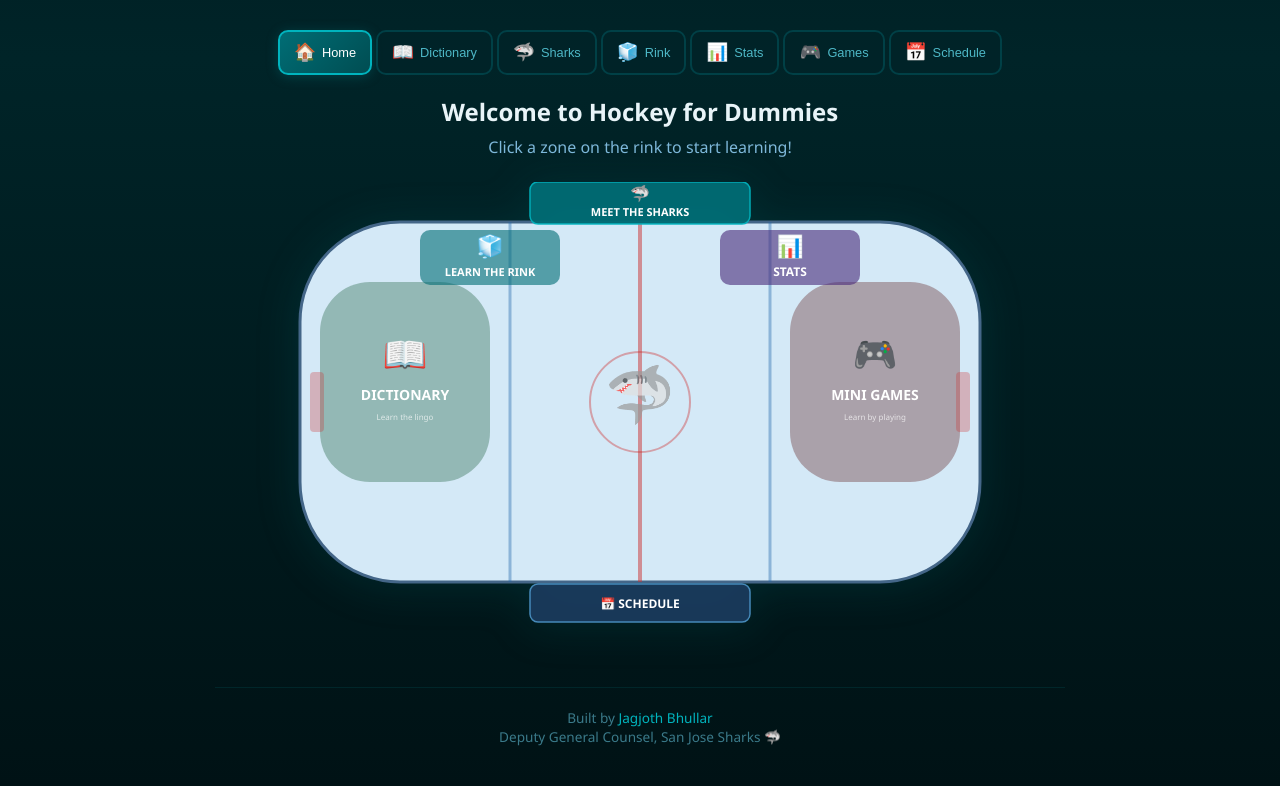
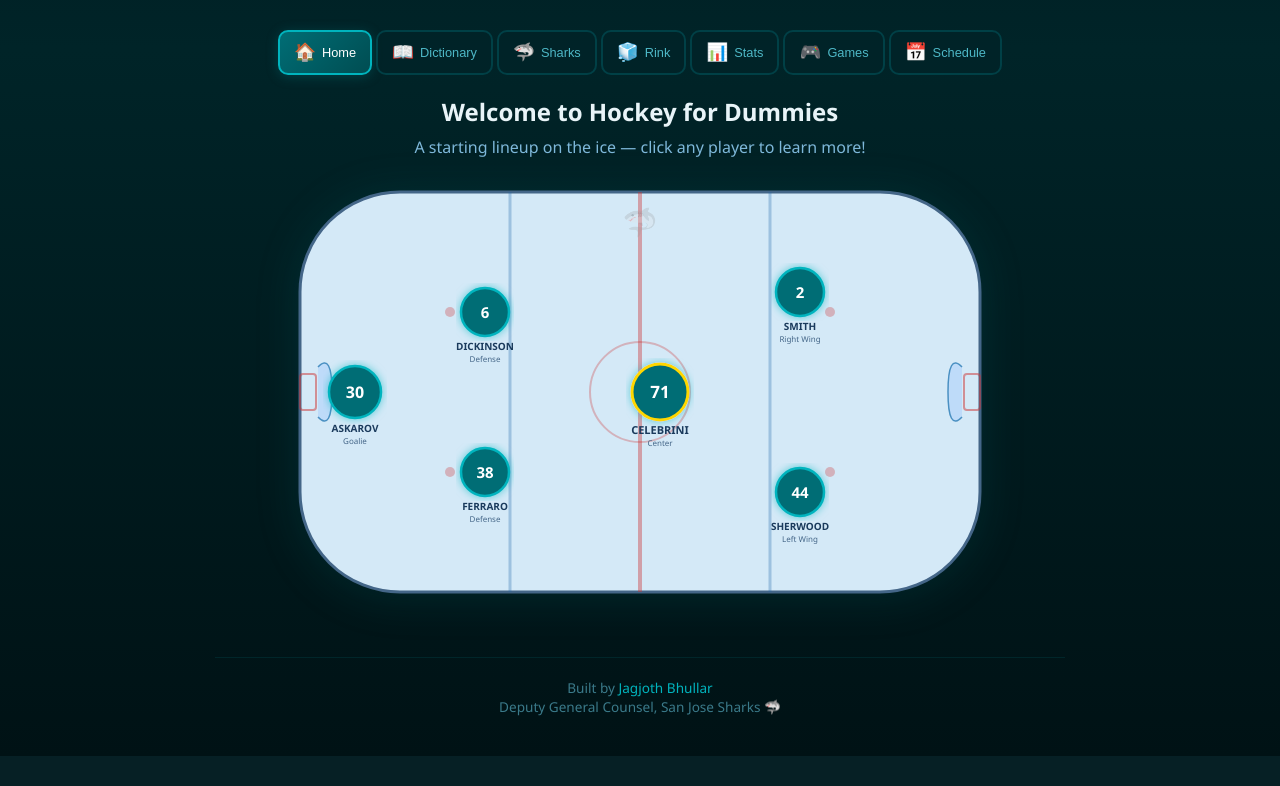
Before and after one commit to jagjothbhullar/hockey-for-dummies, a Flask app: page / in a window 1280 px wide. Shown: the part 254-1040 px from the top of the page. After the commit the page ends 1010 px from the top, so only its background shows below. Run offline with Flask 3, Linux system fonts and the light colour scheme.

Commit message:
Replace rink zones with starting lineup formation
Show 6 Sharks players in proper hockey positions on the ice:
- G: Askarov #30
- LD: Ferraro #38, RD: Dickinson #6
- C: Celebrini #71 (gold border as franchise star)
- LW: Sherwood #44, RW: Smith #2
All tab navigation now lives only in the top tab bar.
Clicking any player goes to Meet the Sharks.

Co-Authored-By: Claude Opus 4.6 <noreply@anthropic.com>

```diff
--- a/templates/index.html
+++ b/templates/index.html
@@ -1821,69 +1821,89 @@
             browseSection.innerHTML = `
                 <div class="home-rink-container">
                     <h2 style="text-align:center;color:#e8f4f8;margin-bottom:8px;font-size:1.5rem;">Welcome to Hockey for Dummies</h2>
-                    <p style="text-align:center;color:#7eb8da;margin-bottom:24px;font-size:1rem;">Click a zone on the rink to start learning!</p>
-
-                    <svg viewBox="0 0 700 450" class="home-rink-svg" xmlns="http://www.w3.org/2000/svg">
+                    <p style="text-align:center;color:#7eb8da;margin-bottom:24px;font-size:1rem;">A starting lineup on the ice — click any player to learn more!</p>
+
+                    <svg viewBox="0 0 700 420" class="home-rink-svg" xmlns="http://www.w3.org/2000/svg">
+                        <defs>
+                            <filter id="playerGlow">
+                                <feDropShadow dx="0" dy="0" stdDeviation="4" flood-color="#00b4be" flood-opacity="0.6"/>
+                            </filter>
+                        </defs>
+
                         <!-- Rink outline -->
-                        <rect x="10" y="40" width="680" height="360" rx="100" ry="100"
+                        <rect x="10" y="10" width="680" height="400" rx="100" ry="100"
                               fill="#d4e9f7" stroke="#446688" stroke-width="3"/>
                         <!-- Center red line -->
-                        <line x1="350" y1="40" x2="350" y2="400" stroke="#cc3333" stroke-width="4" opacity="0.5"/>
+                        <line x1="350" y1="10" x2="350" y2="410" stroke="#cc3333" stroke-width="4" opacity="0.4"/>
                         <!-- Blue lines -->
-                        <line x1="220" y1="40" x2="220" y2="400" stroke="#2266aa" stroke-width="3" opacity="0.4"/>
-                        <line x1="480" y1="40" x2="480" y2="400" stroke="#2266aa" stroke-width="3" opacity="0.4"/>
+                        <line x1="220" y1="10" x2="220" y2="410" stroke="#2266aa" stroke-width="3" opacity="0.3"/>
+                        <line x1="480" y1="10" x2="480" y2="410" stroke="#2266aa" stroke-width="3" opacity="0.3"/>
                         <!-- Center circle -->
-                        <circle cx="350" cy="220" r="50" fill="none" stroke="#cc3333" stroke-width="2" opacity="0.4"/>
-
-                        <!-- SCOREBOARD / SHARKS - above rink -->
+                        <circle cx="350" cy="210" r="50" fill="none" stroke="#cc3333" stroke-width="2" opacity="0.3"/>
+                        <!-- Faceoff dots -->
+                        <circle cx="160" cy="130" r="5" fill="#cc3333" opacity="0.3"/>
+                        <circle cx="160" cy="290" r="5" fill="#cc3333" opacity="0.3"/>
+                        <circle cx="540" cy="130" r="5" fill="#cc3333" opacity="0.3"/>
+                        <circle cx="540" cy="290" r="5" fill="#cc3333" opacity="0.3"/>
+                        <!-- Goal creases -->
+                        <path d="M28,185 Q42,170 42,210 Q42,250 28,235" fill="rgba(100,160,255,0.2)" stroke="#4a90c2" stroke-width="1.5"/>
+                        <path d="M672,185 Q658,170 658,210 Q658,250 672,235" fill="rgba(100,160,255,0.2)" stroke="#4a90c2" stroke-width="1.5"/>
+                        <!-- Goal nets -->
+                        <rect x="10" y="192" width="16" height="36" rx="3" fill="none" stroke="#cc3333" stroke-width="2" opacity="0.5"/>
+                        <rect x="674" y="192" width="16" height="36" rx="3" fill="none" stroke="#cc3333" stroke-width="2" opacity="0.5"/>
+
+                        <!-- ====== PLAYERS ====== -->
+
+                        <!-- GOALIE: Yaroslav Askarov #30 -->
                         <g class="home-zone" onclick="switchToTab('sharks')" style="cursor:pointer">
-                            <rect x="240" y="0" width="220" height="42" rx="8" ry="8" fill="#006d75" stroke="#00b4be" stroke-width="1.5" opacity="0.95"/>
-                            <text x="350" y="17" text-anchor="middle" fill="#ffd700" font-size="16" font-weight="bold" class="home-zone-icon">🦈</text>
-                            <text x="350" y="34" text-anchor="middle" fill="#e8f4f8" font-size="11" font-weight="bold" class="home-zone-label">MEET THE SHARKS</text>
+                            <circle cx="65" cy="210" r="26" fill="#006d75" stroke="#00b4be" stroke-width="2.5" filter="url(#playerGlow)"/>
+                            <text x="65" y="216" text-anchor="middle" fill="white" font-size="16" font-weight="bold" style="pointer-events:none;">30</text>
+                            <text x="65" y="250" text-anchor="middle" fill="#1a3a5c" font-size="10" font-weight="700" style="pointer-events:none;">ASKAROV</text>
+                            <text x="65" y="262" text-anchor="middle" fill="#446688" font-size="8" style="pointer-events:none;">Goalie</text>
                         </g>
 
-                        <!-- DEFENSIVE ZONE - left (Dictionary) -->
-                        <g class="home-zone" onclick="switchToTab('dictionary')" style="cursor:pointer">
-                            <rect x="30" y="100" width="170" height="200" rx="50" ry="50" fill="#1a5c3a" opacity="0.35"/>
-                            <text x="115" y="185" text-anchor="middle" fill="white" font-size="36" class="home-zone-icon">📖</text>
-                            <text x="115" y="218" text-anchor="middle" fill="white" font-size="14" font-weight="bold" class="home-zone-label">DICTIONARY</text>
-                            <text x="115" y="238" text-anchor="middle" fill="#c8e6c9" font-size="10" class="home-zone-sublabel">Learn the lingo</text>
+                        <!-- LEFT DEFENSE: Mario Ferraro #38 -->
+                        <g class="home-zone" onclick="switchToTab('sharks')" style="cursor:pointer">
+                            <circle cx="195" cy="290" r="24" fill="#006d75" stroke="#00b4be" stroke-width="2.5" filter="url(#playerGlow)"/>
+                            <text x="195" y="296" text-anchor="middle" fill="white" font-size="15" font-weight="bold" style="pointer-events:none;">38</text>
+                            <text x="195" y="328" text-anchor="middle" fill="#1a3a5c" font-size="10" font-weight="700" style="pointer-events:none;">FERRARO</text>
+                            <text x="195" y="340" text-anchor="middle" fill="#446688" font-size="8" style="pointer-events:none;">Defense</text>
                         </g>
 
-                        <!-- CENTER ICE - Sharks Logo -->
-                        <text x="350" y="232" text-anchor="middle" font-size="56" opacity="0.7">🦈</text>
-
-                        <!-- OFFENSIVE ZONE - right (Mini Games) -->
-                        <g class="home-zone" onclick="switchToTab('minigames')" style="cursor:pointer">
-                            <rect x="500" y="100" width="170" height="200" rx="50" ry="50" fill="#5c1a1a" opacity="0.35"/>
-                            <text x="585" y="185" text-anchor="middle" fill="white" font-size="36" class="home-zone-icon">🎮</text>
-                            <text x="585" y="218" text-anchor="middle" fill="white" font-size="14" font-weight="bold" class="home-zone-label">MINI GAMES</text>
-                            <text x="585" y="238" text-anchor="middle" fill="#ffcdd2" font-size="10" class="home-zone-sublabel">Learn by playing</text>
+                        <!-- RIGHT DEFENSE: Sam Dickinson #6 -->
+                        <g class="home-zone" onclick="switchToTab('sharks')" style="cursor:pointer">
+                            <circle cx="195" cy="130" r="24" fill="#006d75" stroke="#00b4be" stroke-width="2.5" filter="url(#playerGlow)"/>
+                            <text x="195" y="136" text-anchor="middle" fill="white" font-size="15" font-weight="bold" style="pointer-events:none;">6</text>
+                            <text x="195" y="168" text-anchor="middle" fill="#1a3a5c" font-size="10" font-weight="700" style="pointer-events:none;">DICKINSON</text>
+                            <text x="195" y="180" text-anchor="middle" fill="#446688" font-size="8" style="pointer-events:none;">Defense</text>
                         </g>
 
-                        <!-- BENCH AREA - top left (Rink) -->
-                        <g class="home-zone" onclick="switchToTab('rink')" style="cursor:pointer">
-                            <rect x="130" y="48" width="140" height="55" rx="10" ry="10" fill="#006d75" opacity="0.6"/>
-                            <text x="200" y="72" text-anchor="middle" fill="white" font-size="22" class="home-zone-icon">🧊</text>
-                            <text x="200" y="94" text-anchor="middle" fill="white" font-size="11" font-weight="bold" class="home-zone-label">LEARN THE RINK</text>
+                        <!-- CENTER: Macklin Celebrini #71 -->
+                        <g class="home-zone" onclick="switchToTab('sharks')" style="cursor:pointer">
+                            <circle cx="370" cy="210" r="28" fill="#006d75" stroke="#ffd700" stroke-width="3" filter="url(#playerGlow)"/>
+                            <text x="370" y="216" text-anchor="middle" fill="white" font-size="17" font-weight="bold" style="pointer-events:none;">71</text>
+                            <text x="370" y="252" text-anchor="middle" fill="#1a3a5c" font-size="11" font-weight="700" style="pointer-events:none;">CELEBRINI</text>
+                            <text x="370" y="264" text-anchor="middle" fill="#446688" font-size="8" style="pointer-events:none;">Center</text>
                         </g>
 
-                        <!-- BENCH AREA - top right (Stats) -->
-                        <g class="home-zone" onclick="switchToTab('stats')" style="cursor:pointer">
-                            <rect x="430" y="48" width="140" height="55" rx="10" ry="10" fill="#4a2a7a" opacity="0.6"/>
-                            <text x="500" y="72" text-anchor="middle" fill="white" font-size="22" class="home-zone-icon">📊</text>
-                            <text x="500" y="94" text-anchor="middle" fill="white" font-size="12" font-weight="bold" class="home-zone-label">STATS</text>
+                        <!-- LEFT WING: Kiefer Sherwood #44 -->
+                        <g class="home-zone" onclick="switchToTab('sharks')" style="cursor:pointer">
+                            <circle cx="510" cy="310" r="24" fill="#006d75" stroke="#00b4be" stroke-width="2.5" filter="url(#playerGlow)"/>
+                            <text x="510" y="316" text-anchor="middle" fill="white" font-size="15" font-weight="bold" style="pointer-events:none;">44</text>
+                            <text x="510" y="348" text-anchor="middle" fill="#1a3a5c" font-size="10" font-weight="700" style="pointer-events:none;">SHERWOOD</text>
+                            <text x="510" y="360" text-anchor="middle" fill="#446688" font-size="8" style="pointer-events:none;">Left Wing</text>
                         </g>
 
-                        <!-- Goal creases -->
-                        <rect x="20" y="190" width="14" height="60" rx="4" fill="#cc3333" opacity="0.3"/>
-                        <rect x="666" y="190" width="14" height="60" rx="4" fill="#cc3333" opacity="0.3"/>
-
-                        <!-- SCHEDULE - bottom of rink -->
-                        <g class="home-zone" onclick="switchToTab('schedule')" style="cursor:pointer">
-                            <rect x="240" y="402" width="220" height="38" rx="8" ry="8" fill="#1a3a5c" stroke="#4a90c2" stroke-width="1.5" opacity="0.95"/>
-                            <text x="350" y="426" text-anchor="middle" fill="#e8f4f8" font-size="12" font-weight="bold" class="home-zone-label">📅  SCHEDULE</text>
+                        <!-- RIGHT WING: Will Smith #2 -->
+                        <g class="home-zone" onclick="switchToTab('sharks')" style="cursor:pointer">
+                            <circle cx="510" cy="110" r="24" fill="#006d75" stroke="#00b4be" stroke-width="2.5" filter="url(#playerGlow)"/>
+                            <text x="510" y="116" text-anchor="middle" fill="white" font-size="15" font-weight="bold" style="pointer-events:none;">2</text>
+                            <text x="510" y="148" text-anchor="middle" fill="#1a3a5c" font-size="10" font-weight="700" style="pointer-events:none;">SMITH</text>
+                            <text x="510" y="160" text-anchor="middle" fill="#446688" font-size="8" style="pointer-events:none;">Right Wing</text>
                         </g>
+
+                        <!-- Small Sharks logo at center ice -->
+                        <text x="350" y="50" text-anchor="middle" font-size="28" opacity="0.25">🦈</text>
                     </svg>
 
                 </div>
```
